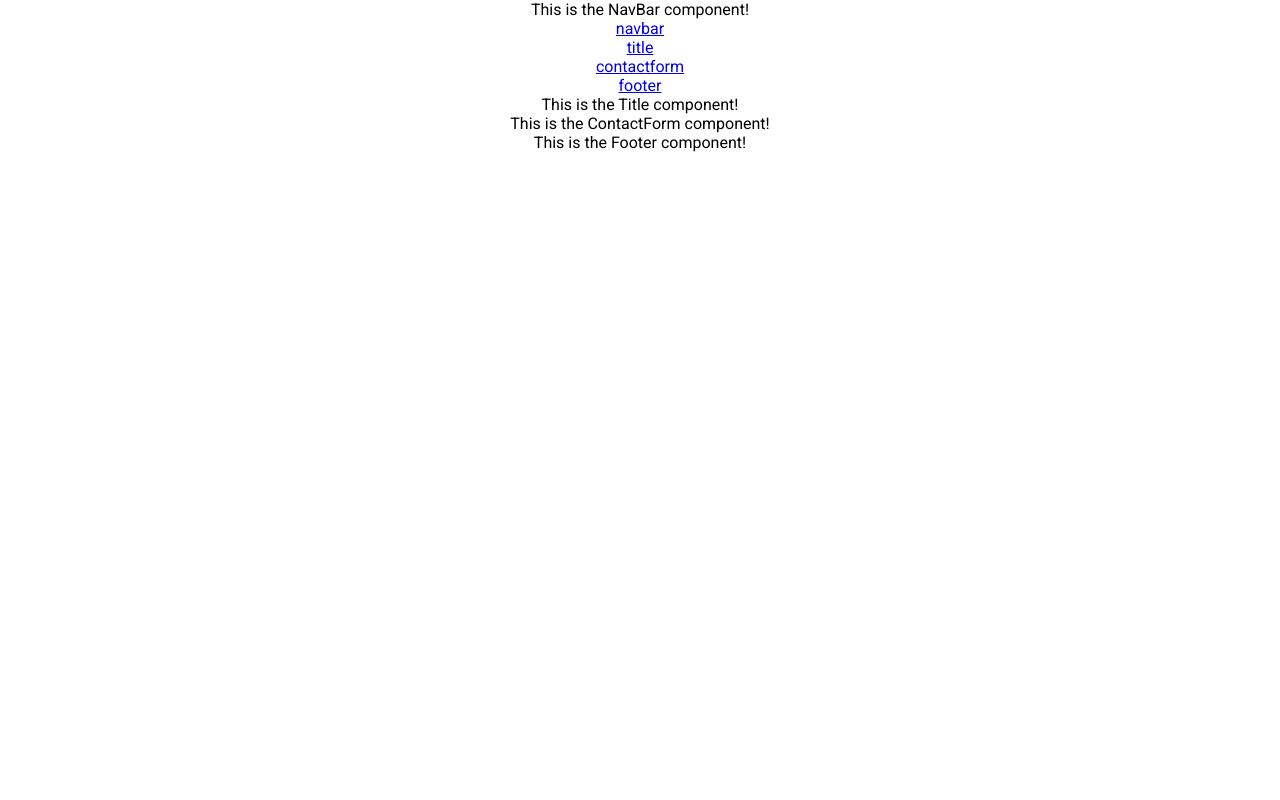
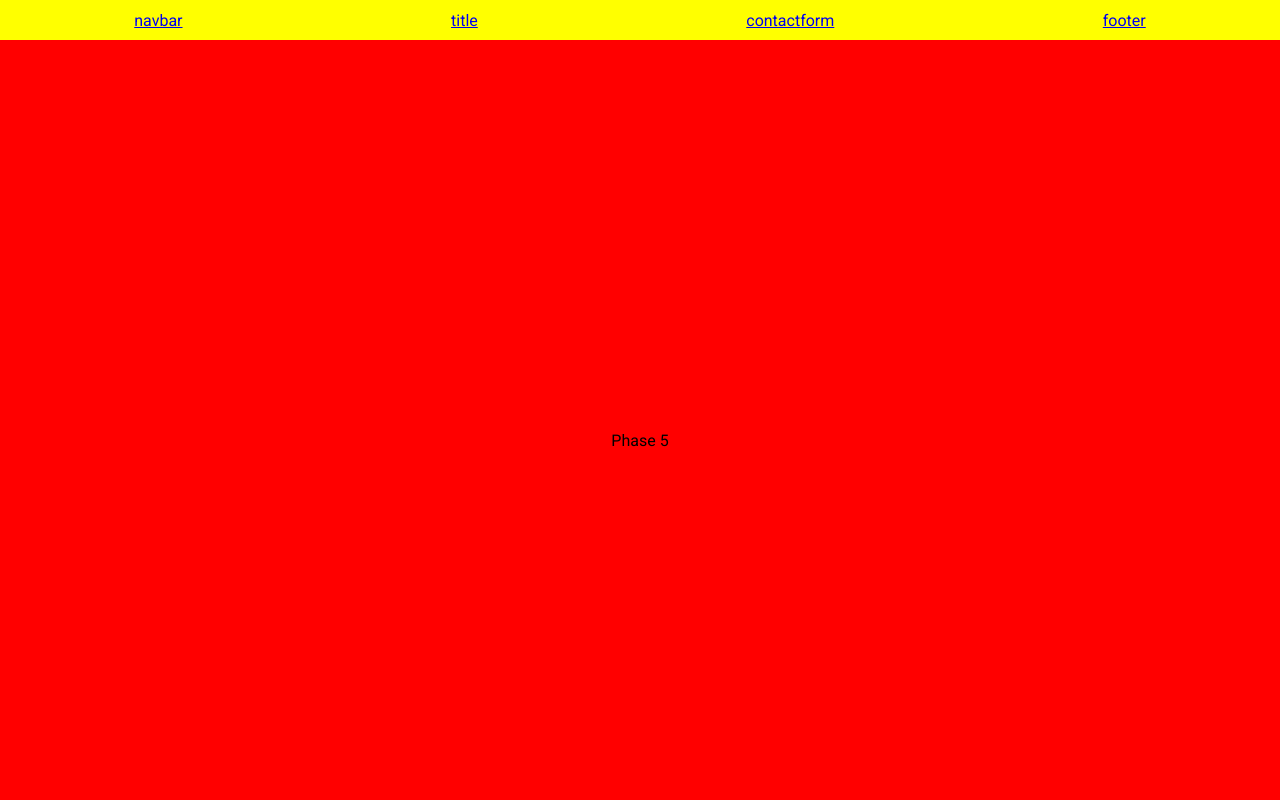
Before and after one commit to PhaseFive/landing, a React (Create React App) app: page / in a window 1280 px wide. Shown: the top 800 px of the page. Built offline with nearby package versions, Linux system fonts and the light colour scheme.

Commit message:
sets up stylesheet skeletons

```diff
--- a/package.json
+++ b/package.json
@@ -4,7 +4,8 @@
   "private": true,
   "dependencies": {
     "react": "^16.0.0",
-    "react-dom": "^16.0.0"
+    "react-dom": "^16.0.0",
+    "typeface-roboto": "0.0.35"
   },
   "devDependencies": {
     "react-scripts": "1.0.14"
--- /dev/null
+++ b/src/Components/ContactForm.css
@@ -0,0 +1,36 @@
+.ContactForm {
+  display: flex;
+  justify-content: center;
+  align-items: center;
+  background: blue;
+  height: 100vh;
+}
+
+/*.App {
+  text-align: center;
+}
+
+.App-logo {
+  animation: App-logo-spin infinite 20s linear;
+  height: 80px;
+}
+
+.App-header {
+  background-color: #222;
+  height: 150px;
+  padding: 20px;
+  color: white;
+}
+
+.App-title {
+  font-size: 1.5em;
+}
+
+.App-intro {
+  font-size: large;
+}
+
+@keyframes App-logo-spin {
+  from { transform: rotate(0deg); }
+  to { transform: rotate(360deg); }
+}*/
--- a/src/Components/ContactForm.js
+++ b/src/Components/ContactForm.js
@@ -1,19 +1,12 @@
 import React, { Component } from 'react';
 // import logo from './logo.svg';
-// import './ContactForm.css';
+import './ContactForm.css';
 
 class ContactForm extends Component {
   render() {
     return (
-      <div id="ContactForm">
+      <div id="ContactForm" className="ContactForm">
         This is the ContactForm component!
-        {/* <header className="ContactForm-header">
-          <img src={logo} className="ContactForm-logo" alt="logo" />
-          <h1 className="ContactForm-title">Welcome to React</h1>
-        </header>
-        <p className="ContactForm-intro">
-          To get started, edit <code>src/ContactForm.js</code> and save to reload.
-        </p> */}
       </div>
     );
   }
--- /dev/null
+++ b/src/Components/Footer.css
@@ -0,0 +1,37 @@
+
+.Footer {
+  display: flex;
+  justify-content: center;
+  align-items: center;
+  background: green;
+  height: 5vh;
+}
+
+/*.App {
+  text-align: center;
+}
+
+.App-logo {
+  animation: App-logo-spin infinite 20s linear;
+  height: 80px;
+}
+
+.App-header {
+  background-color: #222;
+  height: 150px;
+  padding: 20px;
+  color: white;
+}
+
+.App-title {
+  font-size: 1.5em;
+}
+
+.App-intro {
+  font-size: large;
+}
+
+@keyframes App-logo-spin {
+  from { transform: rotate(0deg); }
+  to { transform: rotate(360deg); }
+}*/
--- a/src/Components/Footer.js
+++ b/src/Components/Footer.js
@@ -1,19 +1,12 @@
 import React, { Component } from 'react';
 // import logo from './logo.svg';
-// import './Footer.css';
+import './Footer.css';
 
 class Footer extends Component {
   render() {
     return (
-      <div id="Footer">
+      <div id="Footer" className="Footer">
         This is the Footer component!
-        {/* <header className="Footer-header">
-          <img src={logo} className="Footer-logo" alt="logo" />
-          <h1 className="Footer-title">Welcome to React</h1>
-        </header>
-        <p className="Footer-intro">
-          To get started, edit <code>src/Footer.js</code> and save to reload.
-        </p> */}
       </div>
     );
   }
--- /dev/null
+++ b/src/Components/NavBar.css
@@ -0,0 +1,33 @@
+.NavBar {
+  display: flex;
+  justify-content: space-around;
+  align-items: center;
+  height: 5vh;
+  background: yellow;
+}
+
+/*
+.App-logo {
+  animation: App-logo-spin infinite 20s linear;
+  height: 80px;
+}
+
+.App-header {
+  background-color: #222;
+  height: 150px;
+  padding: 20px;
+  color: white;
+}
+
+.App-title {
+  font-size: 1.5em;
+}
+
+.App-intro {
+  font-size: large;
+}
+
+@keyframes App-logo-spin {
+  from { transform: rotate(0deg); }
+  to { transform: rotate(360deg); }
+}*/
--- a/src/Components/NavBar.js
+++ b/src/Components/NavBar.js
@@ -1,24 +1,16 @@
 import React, { Component } from 'react';
 // import logo from './logo.svg';
-// import './NavBar.css';
+import './NavBar.css';
 import Link from './Link';
 
 class NavBar extends Component {
   render() {
     return (
-      <div id="NavBar">
-        This is the NavBar component!
+      <div id="NavBar" className="NavBar">
         <Link url="#NavBar">navbar</Link>
         <Link url="#Title">title</Link>
         <Link url="#ContactForm">contactform</Link>
         <Link url="#Footer">footer</Link>
-        {/* <header className="NavBar-header">
-          <img src={logo} className="NavBar-logo" alt="logo" />
-          <h1 className="NavBar-title">Welcome to React</h1>
-        </header>
-        <p className="NavBar-intro">
-          To get started, edit <code>src/NavBar.js</code> and save to reload.
-        </p> */}
       </div>
     );
   }
--- /dev/null
+++ b/src/Components/Title.css
@@ -0,0 +1,32 @@
+.Title {
+  display: flex;
+  justify-content: center;
+  align-items: center;
+  background: red;
+  height: 100vh;
+}
+
+/*.App-logo {
+  animation: App-logo-spin infinite 20s linear;
+  height: 80px;
+}
+
+.App-header {
+  background-color: #222;
+  height: 150px;
+  padding: 20px;
+  color: white;
+}
+
+.App-title {
+  font-size: 1.5em;
+}
+
+.App-intro {
+  font-size: large;
+}
+
+@keyframes App-logo-spin {
+  from { transform: rotate(0deg); }
+  to { transform: rotate(360deg); }
+}*/
--- a/src/Components/Title.js
+++ b/src/Components/Title.js
@@ -1,19 +1,12 @@
 import React, { Component } from 'react';
 // import logo from './logo.svg';
-// import './Title.css';
+import './Title.css';
 
 class Title extends Component {
   render() {
     return (
-      <div id="Title">
-        This is the Title component!
-        {/* <header className="Title-header">
-          <img src={logo} className="Title-logo" alt="logo" />
-          <h1 className="Title-title">Welcome to React</h1>
-        </header>
-        <p className="Title-intro">
-          To get started, edit <code>src/Title.js</code> and save to reload.
-        </p> */}
+      <div id="Title" className="Title">
+        Phase 5
       </div>
     );
   }
```
Also changed, not shown: src/Components/Link.css (added, +28 -0 lines), src/Components/Link.js (+0 -7 lines), 1 other file (tests, documents, lock files or other folders).
